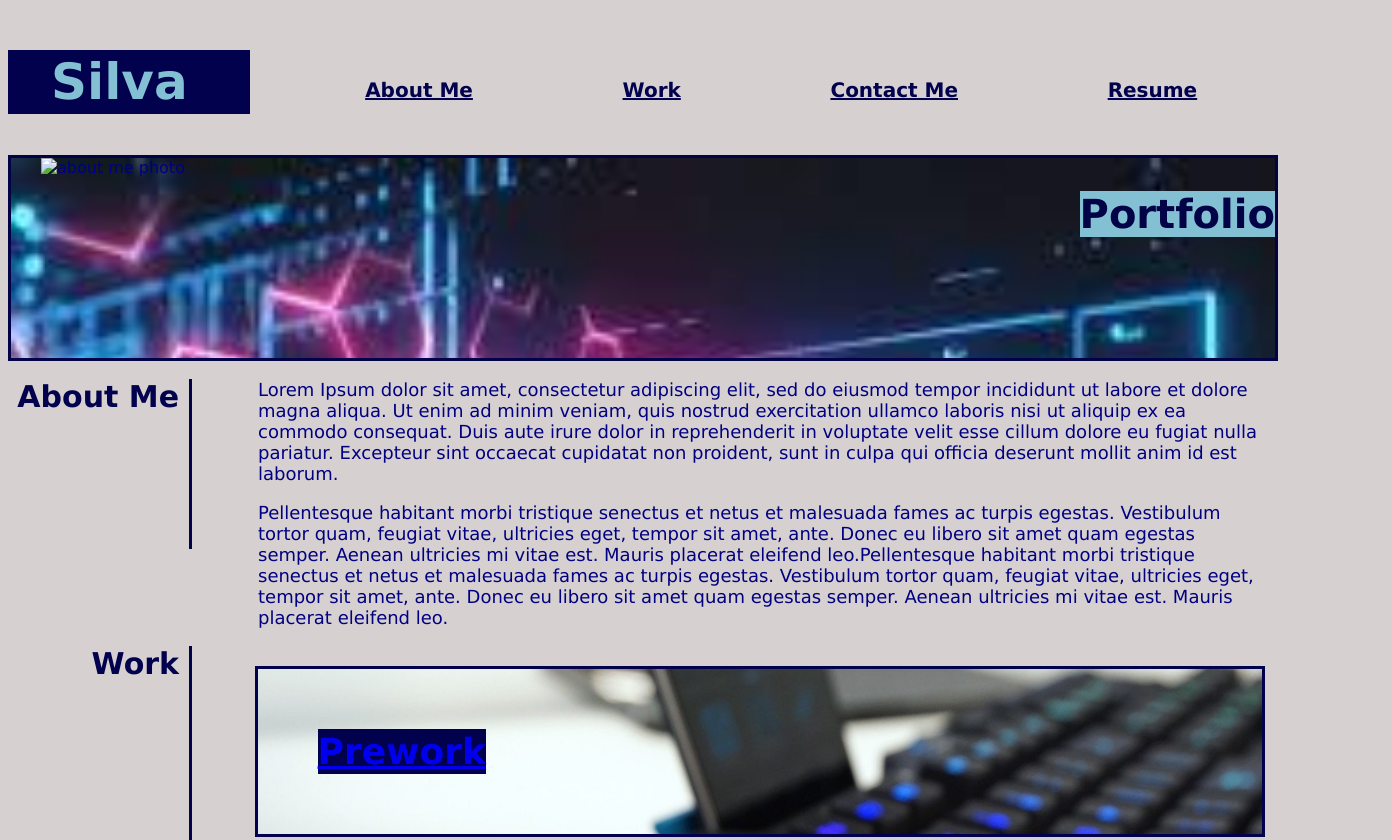
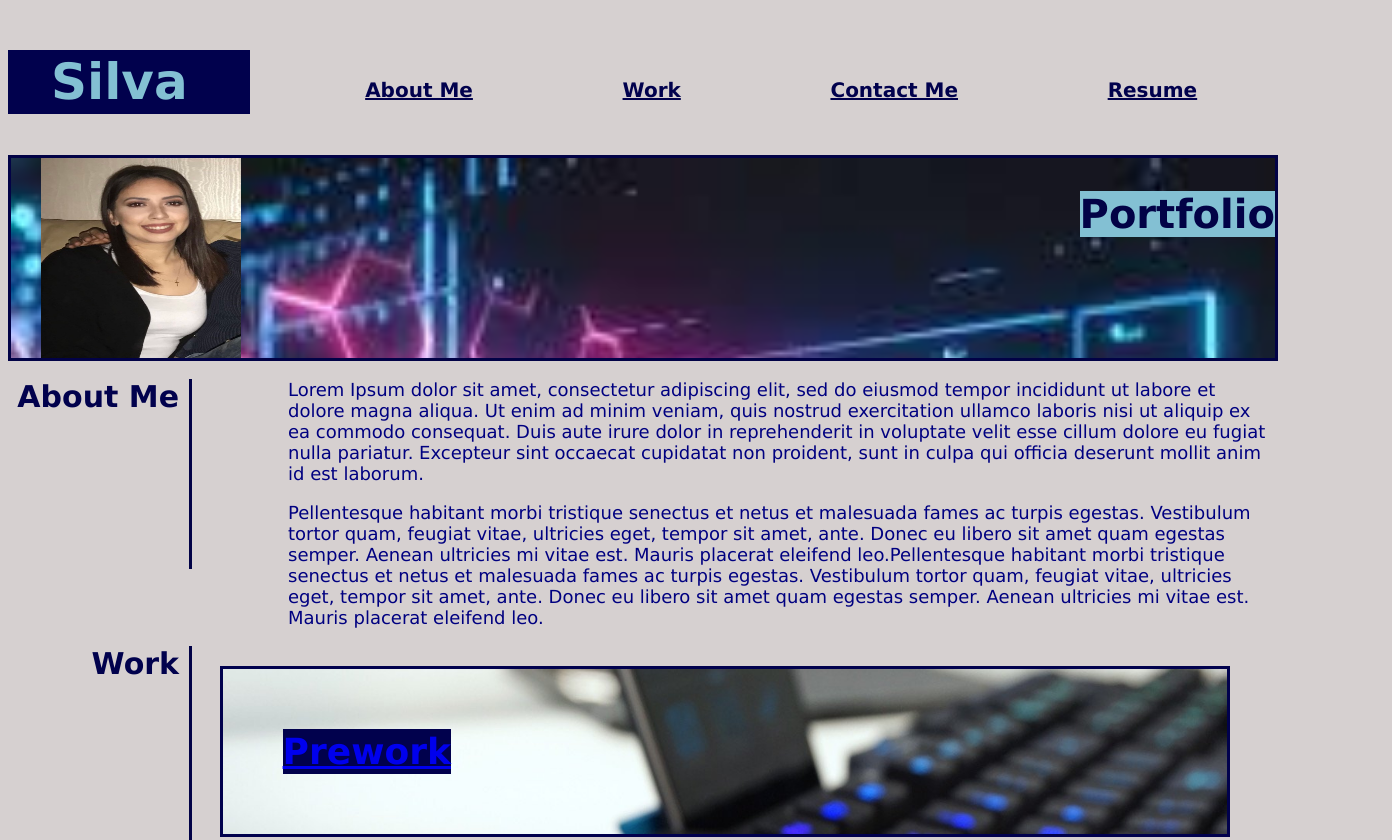
Before and after one commit to tsilvab/assignmentportfolio, a plain HTML site: page index.html in a window 1280 px wide. Shown: the top 840 px of the page, 1392 px wide, since content can reach past the window. Drawn offline with Linux system fonts and the light colour scheme.

Commit message:
about me image

```diff
--- a/index.html
+++ b/index.html
@@ -23,7 +23,7 @@
 
     <section class="inner-header">
         <h2>Portfolio</h2>
-        <img src="aboutmephoto.jpg" alt="about me photo" />
+        <img src="aboutme.jpg" alt="about me photo" />
     </section>
 
     <section>
--- a/styles.css
+++ b/styles.css
@@ -70,7 +70,7 @@ ul li {
 section p{
 display: flex;
 flex-wrap: wrap;
-padding-left:250px;
+padding-left: 280px;
 font-size: 18px;
 
 }
@@ -81,7 +81,7 @@ font-size: 18px;
     justify-content:center;
     flex-direction: row;
     width: 100%;
-    margin-left:120px;
+    margin-left:85px;
     flex-direction:unset;
     flex-wrap: wrap;
     color: rgb(1, 1, 77);
@@ -192,7 +192,7 @@ font-size: 18px;
 }
 
 #line1 {
-    height:170px;
+    height:190px;
     border-right: 3px solid rgb(2, 2, 70);
     position:absolute;
     right: 85%;
```
Also changed, not shown: aboutme.jpg (added).
